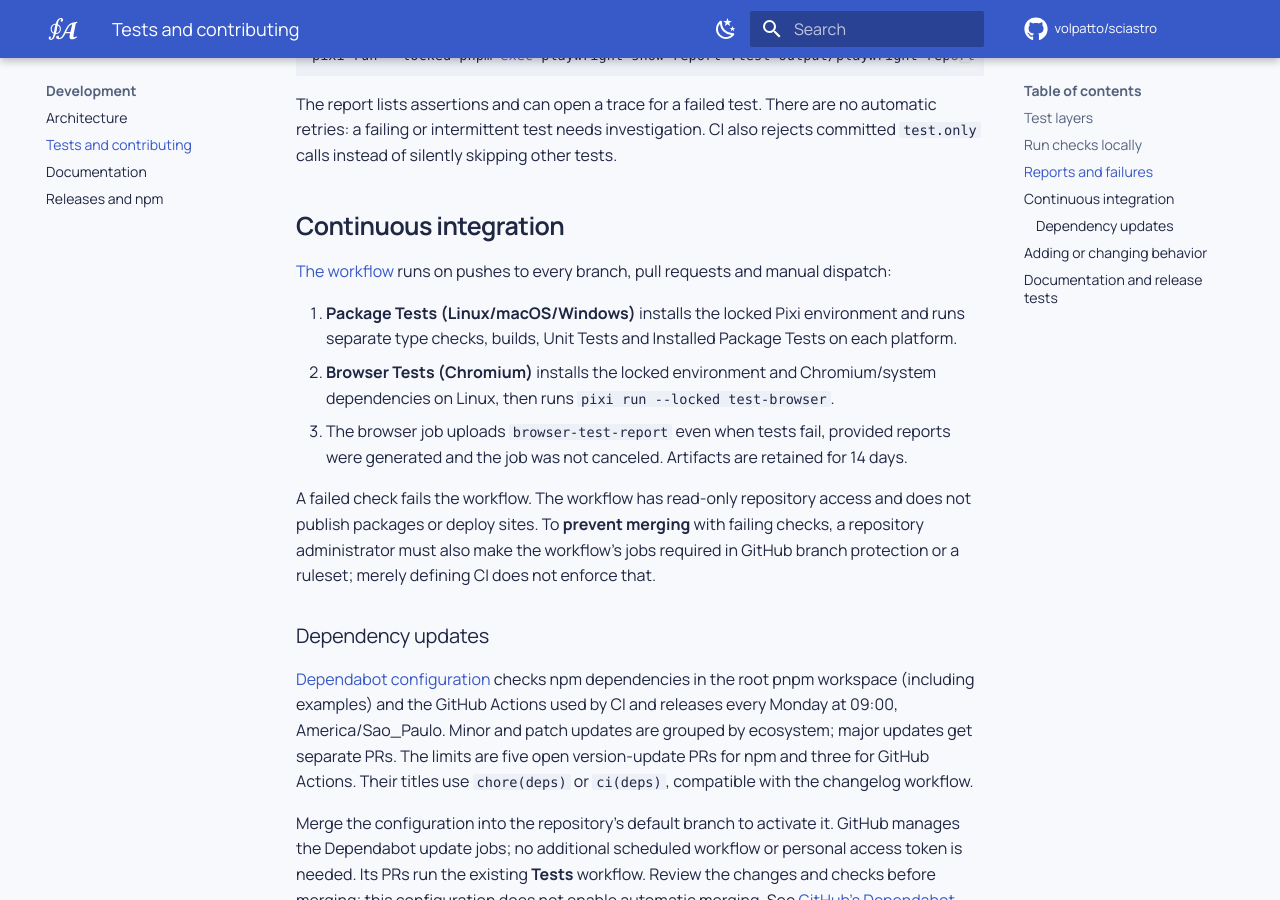
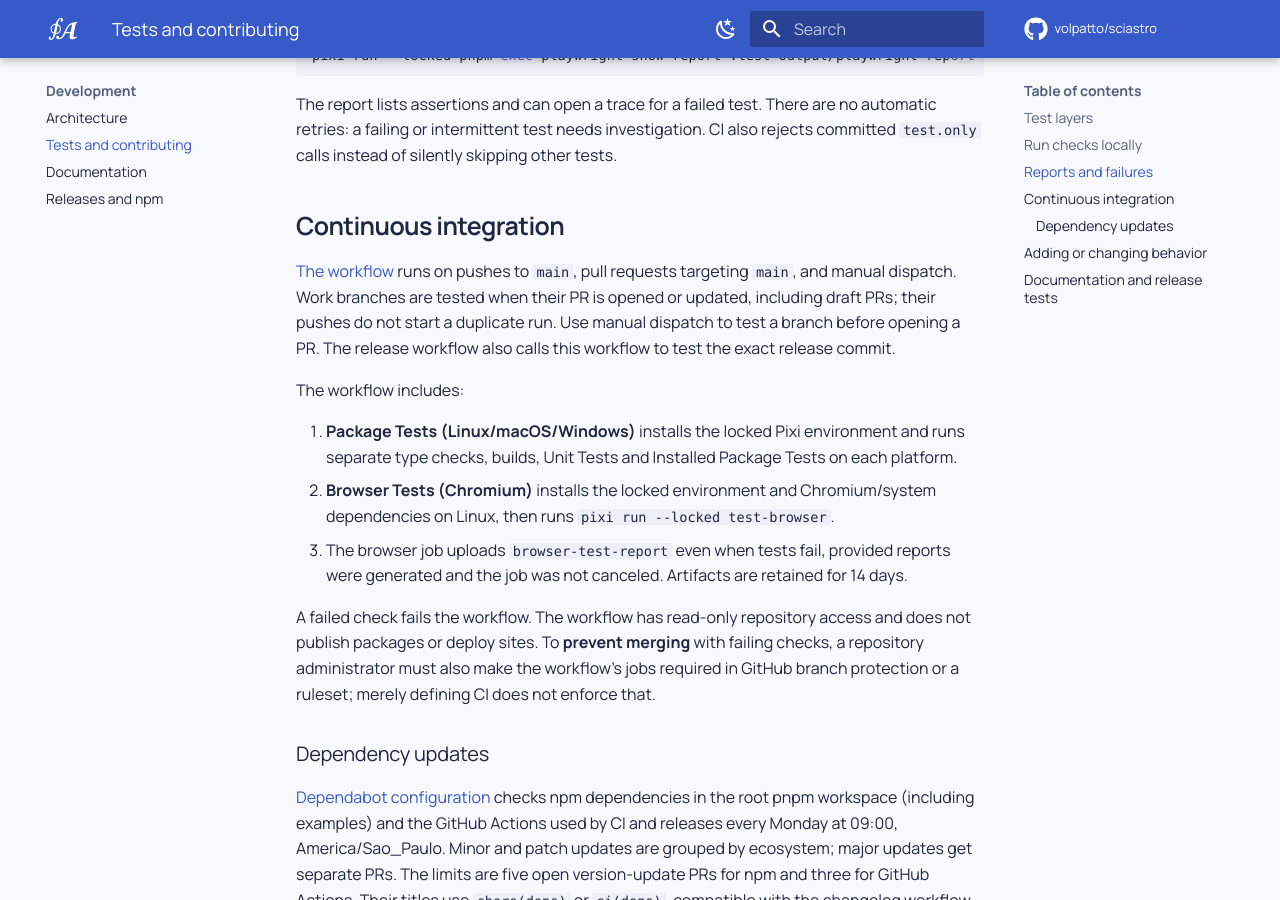
Before and after one commit to volpatto/sciastro, an MkDocs documentation site: the page built from docs/testing.md, in a window 1280 px wide and 900 px high, scrolled down 2830 px. Built offline with MkDocs 1.6.1 and Material for MkDocs 9.7.7, drawn with Linux system fonts in a browser that asks for light colours; comment, search, counter and statistics services are not loaded.

Commit message:
feat: update CI workflow to trigger on pushes and PRs targeting main only

```diff
--- a/docs/testing.md
+++ b/docs/testing.md
@@ -112,8 +112,14 @@ rejects committed `test.only` calls instead of silently skipping other tests.
 
 ## Continuous integration
 
-[The workflow](https://github.com/volpatto/sciastro/blob/main/.github/workflows/ci.yml) runs on pushes to every branch, pull
-requests and manual dispatch:
+[The workflow](https://github.com/volpatto/sciastro/blob/main/.github/workflows/ci.yml)
+runs on pushes to `main`, pull requests targeting `main`, and manual dispatch.
+Work branches are tested when their PR is opened or updated, including draft PRs;
+their pushes do not start a duplicate run. Use manual dispatch to test a branch
+before opening a PR. The release workflow also calls this workflow to test the
+exact release commit.
+
+The workflow includes:
 
 1. **Package Tests (Linux/macOS/Windows)** installs the locked Pixi environment and runs
    separate type checks, builds, Unit Tests and Installed Package Tests on each platform.
```
Also changed, not shown: README.md (+7 -4 lines), docs/development/documentation.md (+2 -2 lines), 1 other file.
